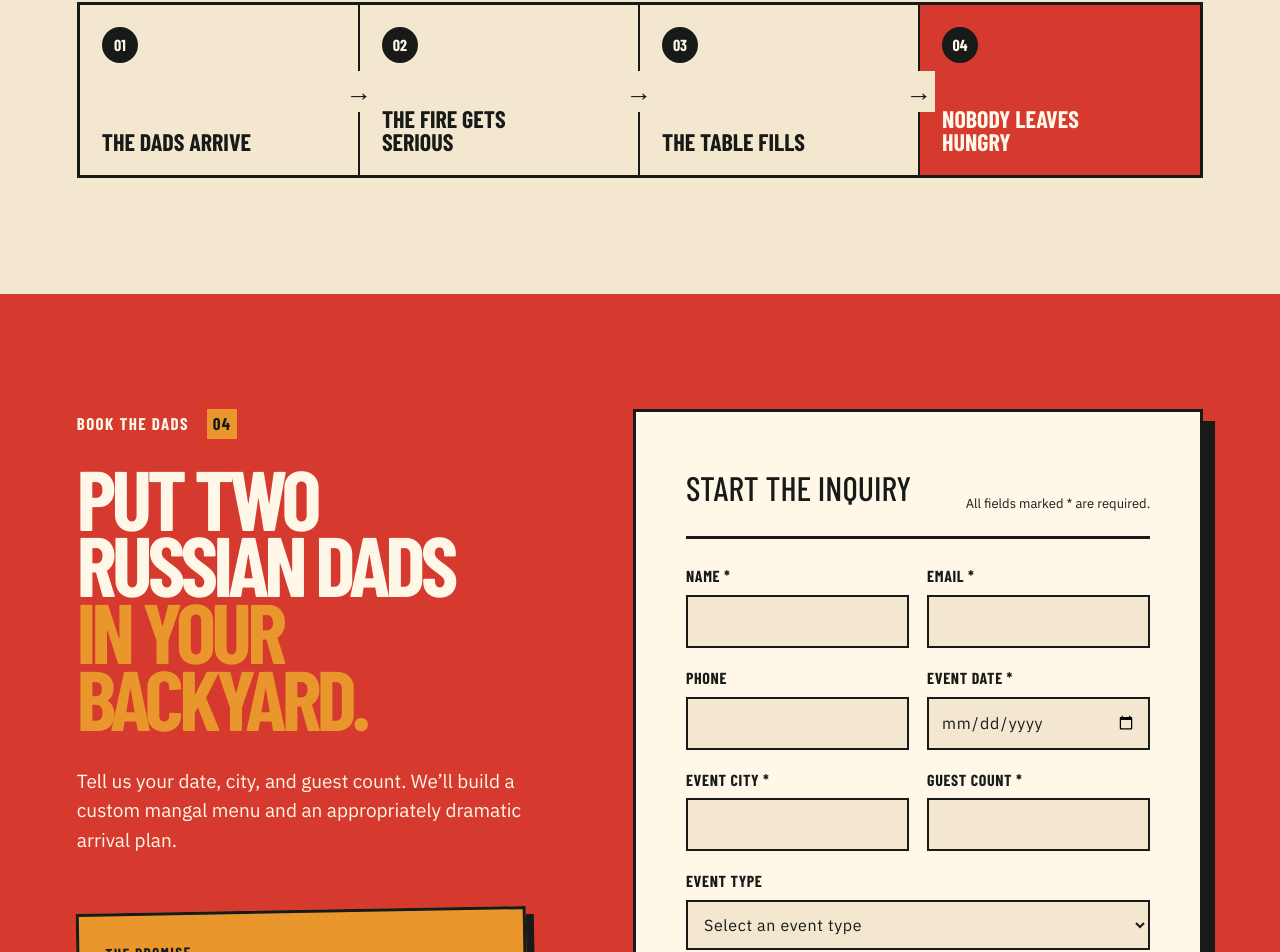
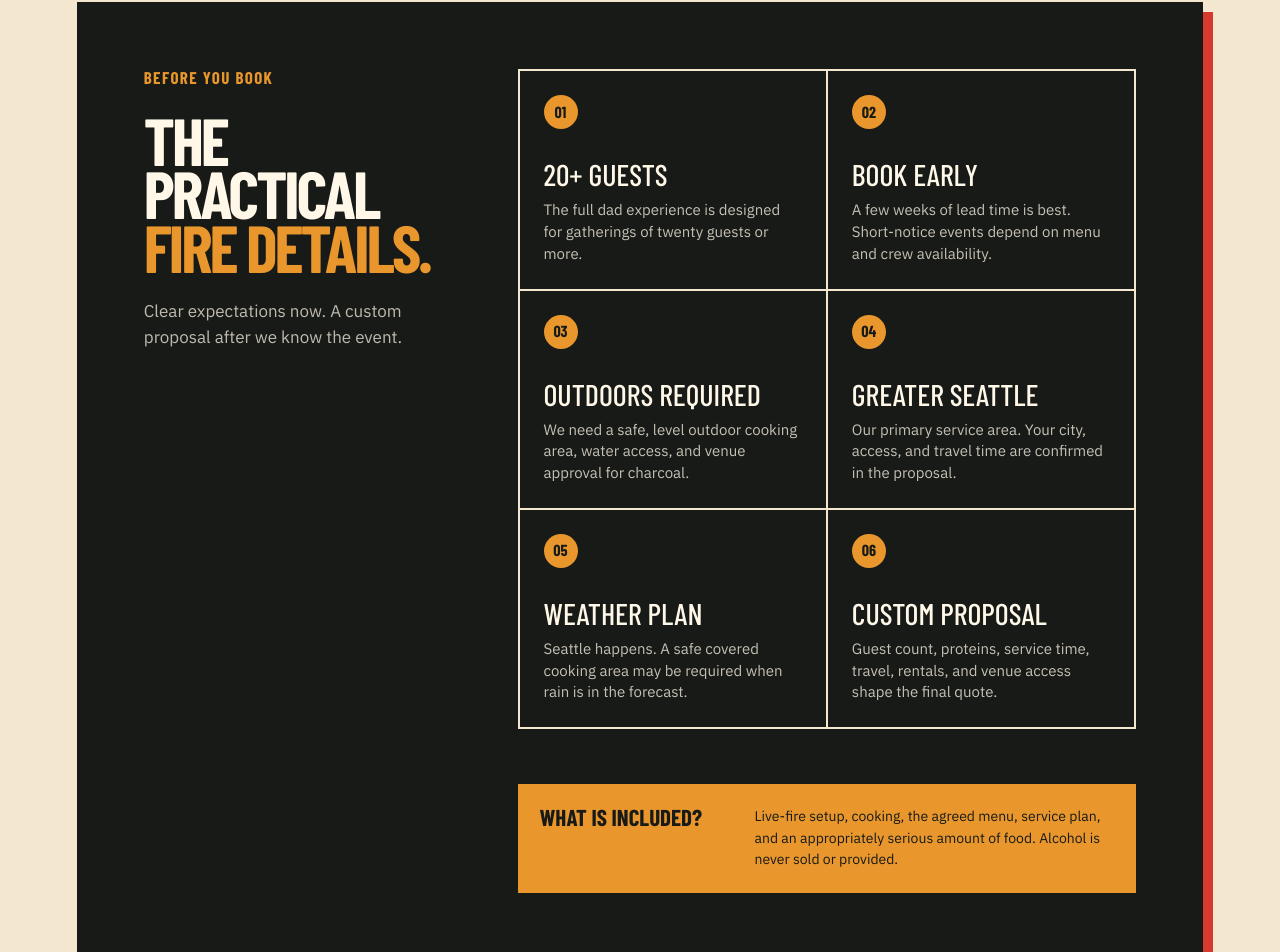
Before and after one commit to Filipp-Pogo/two-russian-dads-bbq, a Next.js app: page / in a window 1280 px wide. Shown: the part 5029-5981 px from the top of the page. Built offline with nearby package versions, Linux system fonts and the light colour scheme; a web font is replaced by a local one.

Commit message:
Add event booking expectations

```diff
--- a/app/globals.css
+++ b/app/globals.css
@@ -283,6 +283,21 @@ h1 em, h2 em { color: var(--red); font-style: normal; }
 .proposal span { font-family: var(--font-display), sans-serif; font-size: 14px; font-weight: 700; letter-spacing: .1em; }
 .proposal b { display: block; font-family: var(--font-display), sans-serif; font-size: 27px; line-height: .85; }
 
+.expectations { display: grid; grid-template-columns: .68fr 1.32fr; gap: 55px; margin-top: 80px; padding: clamp(28px, 5vw, 64px); color: var(--white); background: var(--charcoal); border: 3px solid var(--charcoal); box-shadow: 10px 10px 0 var(--red); }
+.expectations-heading { align-self: start; position: sticky; top: 120px; }
+.expectations-heading .section-label { color: var(--orange); }
+.expectations-heading h3 { margin: 0 0 25px; font-size: clamp(50px, 5.2vw, 78px); font-weight: 900; letter-spacing: -.045em; line-height: .8; }
+.expectations-heading h3 em { color: var(--orange); font-style: normal; }
+.expectations-heading > p:last-child { max-width: 380px; margin: 0; color: rgba(255, 248, 233, .72); font-size: 17px; }
+.expectations-grid { display: grid; grid-template-columns: 1fr 1fr; border-top: 2px solid var(--cream); border-left: 2px solid var(--cream); }
+.expectations-grid article { min-height: 210px; padding: 24px; border-right: 2px solid var(--cream); border-bottom: 2px solid var(--cream); }
+.expectations-grid article span { display: inline-grid; place-items: center; width: 34px; height: 34px; margin-bottom: 30px; color: var(--charcoal); background: var(--orange); border-radius: 50%; font-family: var(--font-display), sans-serif; font-weight: 900; }
+.expectations-grid h4 { margin: 0 0 10px; color: var(--white); font-family: var(--font-display), sans-serif; font-size: 30px; line-height: 1; }
+.expectations-grid p { margin: 0; color: rgba(255, 248, 233, .75); font-size: 15px; line-height: 1.45; }
+.expectations-note { grid-column: 2; display: grid; grid-template-columns: 190px 1fr; gap: 25px; align-items: start; padding: 22px; color: var(--charcoal); background: var(--orange); }
+.expectations-note b { font-family: var(--font-display), sans-serif; font-size: 23px; line-height: 1; }
+.expectations-note p { margin: 0; font-size: 14px; }
+
 .process { display: grid; grid-template-columns: repeat(4, 1fr); margin-top: 80px; border: 3px solid var(--charcoal); }
 .process-step { position: relative; min-height: 170px; display: flex; flex-direction: column; justify-content: space-between; padding: 22px; border-right: 2px solid var(--charcoal); }
 .process-step:last-child { border-right: 0; color: var(--white); background: var(--red); }
@@ -295,6 +310,10 @@ h1 em, h2 em { color: var(--red); font-style: normal; }
 .booking h2 { font-size: clamp(62px, 6.6vw, 112px); }
 .booking h2 em { color: var(--orange); }
 .booking-copy > p:not(.section-label) { max-width: 610px; margin-top: 35px; font-size: 19px; }
+.booking-basics { max-width: 560px; margin: 38px 0 0; padding: 0; border-top: 2px solid var(--white); list-style: none; }
+.booking-basics li { display: grid; grid-template-columns: 170px 1fr; gap: 18px; padding: 15px 0; border-bottom: 1px solid rgba(255, 248, 233, .55); }
+.booking-basics b { font-family: var(--font-display), sans-serif; font-size: 18px; letter-spacing: .04em; text-transform: uppercase; }
+.booking-basics span { font-size: 14px; }
 .booking-callout { max-width: 450px; display: flex; flex-direction: column; margin-top: 55px; padding: 26px; color: var(--charcoal); background: var(--orange); border: 3px solid var(--charcoal); box-shadow: 8px 8px 0 var(--charcoal); transform: rotate(-1deg); }
 .booking-callout span { font-family: var(--font-display), sans-serif; font-size: 15px; font-weight: 700; letter-spacing: .1em; }
 .booking-callout b { font-family: var(--font-display), sans-serif; font-size: 34px; }
@@ -375,6 +394,9 @@ footer { color: var(--white); background: var(--charcoal); }
   .experience-intro { align-items: start; }
   .experience-card { grid-template-columns: 90px 1fr; }
   .proposal { grid-column: 2; justify-self: start; }
+  .expectations { grid-template-columns: 1fr; }
+  .expectations-heading { position: static; }
+  .expectations-note { grid-column: 1; }
   .process { grid-template-columns: 1fr 1fr; }
   .process-step:nth-child(2) { border-right: 0; }
   .process-step:nth-child(-n + 2) { border-bottom: 2px solid var(--charcoal); }
@@ -416,10 +438,15 @@ footer { color: var(--white); background: var(--charcoal); }
   .large-number { font-size: 48px; }
   .experience-card h3 { font-size: 42px; }
   .proposal { grid-column: 1 / -1; margin-left: 72px; }
+  .expectations { margin: 60px -2px 0; padding: 25px 18px; gap: 35px; box-shadow: 6px 6px 0 var(--red); }
+  .expectations-grid { grid-template-columns: 1fr; }
+  .expectations-grid article { min-height: 0; }
+  .expectations-note { grid-template-columns: 1fr; gap: 10px; }
   .process { grid-template-columns: 1fr; }
   .process-step { min-height: 130px; border-right: 0; border-bottom: 2px solid var(--charcoal); }
   .process-step:last-child { border-bottom: 0; }
   .booking { padding: 70px 20px; }
+  .booking-basics li { grid-template-columns: 1fr; gap: 2px; }
   .booking-form { padding: 22px 18px; }
   .form-header { display: block; }
   .form-header p { margin-top: 6px; }
--- a/app/page.tsx
+++ b/app/page.tsx
@@ -273,6 +273,50 @@ export default function Home() {
             ))}
           </div>
 
+          <div className="expectations" aria-labelledby="expectations-title">
+            <div className="expectations-heading">
+              <p className="section-label">BEFORE YOU BOOK</p>
+              <h3 id="expectations-title">THE PRACTICAL<br /><em>FIRE DETAILS.</em></h3>
+              <p>Clear expectations now. A custom proposal after we know the event.</p>
+            </div>
+            <div className="expectations-grid">
+              <article>
+                <span>01</span>
+                <h4>20+ GUESTS</h4>
+                <p>The full dad experience is designed for gatherings of twenty guests or more.</p>
+              </article>
+              <article>
+                <span>02</span>
+                <h4>BOOK EARLY</h4>
+                <p>A few weeks of lead time is best. Short-notice events depend on menu and crew availability.</p>
+              </article>
+              <article>
+                <span>03</span>
+                <h4>OUTDOORS REQUIRED</h4>
+                <p>We need a safe, level outdoor cooking area, water access, and venue approval for charcoal.</p>
+              </article>
+              <article>
+                <span>04</span>
+                <h4>GREATER SEATTLE</h4>
+                <p>Our primary service area. Your city, access, and travel time are confirmed in the proposal.</p>
+              </article>
+              <article>
+                <span>05</span>
+                <h4>WEATHER PLAN</h4>
+                <p>Seattle happens. A safe covered cooking area may be required when rain is in the forecast.</p>
+              </article>
+              <article>
+                <span>06</span>
+                <h4>CUSTOM PROPOSAL</h4>
+                <p>Guest count, proteins, service time, travel, rentals, and venue access shape the final quote.</p>
+              </article>
+            </div>
+            <div className="expectations-note">
+              <b>WHAT IS INCLUDED?</b>
+              <p>Live-fire setup, cooking, the agreed menu, service plan, and an appropriately serious amount of food. Alcohol is never sold or provided.</p>
+            </div>
+          </div>
+
           <div className="process" aria-label="How the barbecue experience works">
             {[
               ["01", "THE DADS ARRIVE"],
@@ -290,6 +334,11 @@ export default function Home() {
             <p className="section-label light">BOOK THE DADS <span>04</span></p>
             <h2>PUT TWO<br />RUSSIAN DADS<br /><em>IN YOUR BACKYARD.</em></h2>
             <p>Tell us your date, city, and guest count. We’ll build a custom mangal menu and an appropriately dramatic arrival plan.</p>
+            <ul className="booking-basics" aria-label="Booking basics">
+              <li><b>20 guest minimum</b><span>Designed for full gatherings, not drop-off orders.</span></li>
+              <li><b>Custom proposal</b><span>Built around menu, travel, timing, and venue access.</span></li>
+              <li><b>Outdoor fire plan</b><span>Charcoal approval and a safe cooking area are required.</span></li>
+            </ul>
             <div className="booking-callout">
               <span>THE PROMISE</span>
               <b>NOBODY LEAVES HUNGRY.</b>
@@ -308,9 +357,9 @@ export default function Home() {
               <label>Phone<input name="phone" type="tel" autoComplete="tel" /></label>
               <label>Event date *<input name="date" type="date" required /></label>
               <label>Event city *<input name="city" type="text" autoComplete="address-level2" required /></label>
-              <label>Guest count *<input name="guests" type="number" min="10" inputMode="numeric" required /></label>
-              <label className="full">Event type
-                <select name="type" defaultValue="">
+              <label>Guest count *<input name="guests" type="number" min="20" inputMode="numeric" placeholder="20 minimum" required /></label>
+              <label className="full">Event type *
+                <select name="type" defaultValue="" required>
                   <option value="" disabled>Select an event type</option>
                   <option>Private party</option>
                   <option>Corporate event</option>
```
